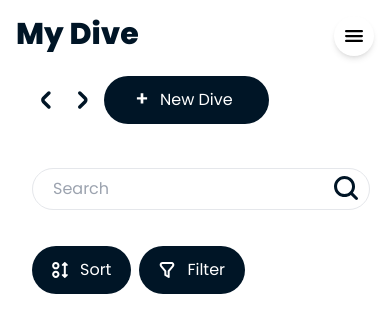
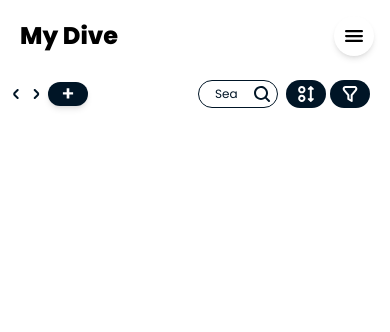
Before and after one commit to roserossssss/dive-site, a Next.js app in the folder diver-application/: page /dashboard/DiveManagement in a window 390 px wide. Shown: the top 332 px of the page. Built offline with nearby package versions, Linux system fonts and the light colour scheme.

Commit message:
Updated Dive Management Page
- fixed other elements from flowing onto a new line
- updated the page layout to be fully responsive across various screen sizes

```diff
--- a/diver-application/app/dashboard/DiveManagement/page.tsx
+++ b/diver-application/app/dashboard/DiveManagement/page.tsx
@@ -85,62 +85,65 @@ const confirmDelete = () => {
   return (
     <div>
     {/* Header Section */}
-    <div className="fixed top-0 left-0 w-full bg-white z-10 p-4 rounded-t-2xl md:pl-80">
-    <h2 className="text-3xl font-bold text-[#001526]">My Dive</h2>
+    <div className="fixed top-0 left-0 w-full bg-white z-10 p-3 rounded-t-2xl md:pl-80">
+    <h2 className="text-2xl p-2 sm:text-2xl md:text-3xl text-black font-bold">My Dive</h2>
     </div>
-
-
     {/* Controls */}
-    <div className="flex flex-wrap items-center justify-between gap-4 mt-8 ml-3">
-      <div className="flex items-center space-x-2">
+    <div className="flex items-center justify-between gap-1 md:gap-4 mt-8 flex-nowrap">
+      <div className="flex items-center space-x-1">
         <img
           src="/leftarrow.svg"
           alt="Left Arrow"
-          className="w-7 h-7 cursor-pointer mt-6"
+          className="w-4 md:w-7 lg:w-8 h-5 sm:h-6 md:h-7 lg:h-8 cursor-pointer -ml-3 mt-7"
         />
         <img
           src="/rightarrow.svg"
           alt="Right Arrow"
-          className="w-7 h-7 cursor-pointer mt-6"
+          className="w-4 md:w-7 lg:w-8 h-5 sm:h-6 md:h-7 lg:h-8 cursor-pointer -ml-3 mt-7"
         />
         <button
           onClick={() => router.push("/dashboard/DiveManagement/add")}
-          className="bg-[#001526] text-white px-9 py-3 rounded-full flex items-center gap-2 mt-6"
+          className="flex items-center justify-center gap-2 sm:gap-3 px-3 sm:px-5 py-2 text-xs md:sm font-medium text-white bg-[#001526] rounded-full shadow-md transition duration-200 w-10 md:w-16 lg:w-52 h-6 md:h-12 lg:h-12 mt-7"
         >
           <img
           src="/plus.svg"
           alt="Plus"
-          className="w-3 h-3 -mt-1 -ml-1 transition-transform duration-300"
+          className="w-3 md:w-4 lg:w-5 h-3 md:h-4 lg:h-3.5 -mt-0.5"
           />
-          <span className="text-white font-medium ml-1">New Dive</span>
+          <span className="text-xs md:text-base lg:text-lg sm: ml-2 md:-ml-0.5 lg:-ml-1 hidden lg:inline">New Dive</span>
         </button>
       </div>
 
-      <div className="flex flex-wrap gap-4 mt-1">
         {/* Search */}
-        <div className="relative w-full mt-1 sm:w-auto">
+        <div className="flex items-center gap-8 mt-7">
+        <div className="relative group -ml-7">
         <input
           type="text"
           placeholder="Search"
-            className="border rounded-full bg-black px-5 py-2 w-full mt-5 sm:w-[400px] placeholder:text-medium bg-white"
-            value={searchTerm}
-            onChange={(e) => setSearchTerm(e.target.value)}
+          className="relative flex items-center border border-[#001526] placeholder-[#001526] bg-white text-black rounded-full
+            w-20 md:w-32 lg:w-70 h-7 md:h-12 lg:h-12 pl-4 pr-10 text-xs sm:text-base
+            focus:ring-2 focus:ring-black focus:border-blue-500
+            ml-auto transition-all duration-300 ease-in-out
+            group-hover:w-40 group-focus-within:w-60 md:group-hover:w-60 md:group-focus-within:w-80 "
+          aria-label="Search certificate"
         />
         <img
           src="/search.svg"
           alt="Search"
-            className="absolute right-3 mt-5 top-2 w-6 h-6"
+          className="absolute right-2 lg:right-5 top-1/2 transform -translate-y-1/2
+            w-4 sm:w-5 md:w-6 h-4 sm:h-5 md:h-6"
         />
       </div>
 
+
         {/* Sort Dropdown */}
-        <div className="relative mt-5 ">
+        <div className="relative ml-4">
             <button
               onClick={() => setSortDropdownOpen(!sortDropdownOpen)}
-              className="bg-[#001526] text-white px-5 py-3 rounded-full flex items-center gap-3"
+              className="bg-[#001526] text-white w-10 md:w-16 lg:w-28 h-7 md:h-12 lg:h-54 rounded-full flex items-center justify-center gap-2 text-xs md:text-sm lg:text-lg -ml-10"
             >
-              <img src="/sort.svg" alt="Sort button" className="w-4 h-4" />
-              Sort
+              <img src="/sort.svg" alt="Sort button" className="w-4 md:w-5 lg:w-7 h-4 md:h-5 lg:h-7" />
+              <span className="hidden lg:inline">Sort</span>
             </button>
             {sortDropdownOpen && (
               <div className="absolute right-20 mt-2 p-1 bg-white shadow-lg rounded-lg z-50">
@@ -158,13 +161,13 @@ const confirmDelete = () => {
           </div>
 
           {/* Filter Dropdown */}
-          <div className="relative mt-5 -ml-7 px-5">
+          <div className="relative">
             <button
               onClick={() => setFilterDropdownOpen(!filterDropdownOpen)}
-              className="bg-[#001526] text-white px-5 py-3 rounded-full flex items-center gap-3"
+              className="bg-[#001526] text-white w-10 md:w-16 lg:w-28 h-7 md:h-12 lg:h-54 rounded-full flex items-center justify-center gap-2 text-xs md:text-sm lg:text-lg -ml-7"
             >
-              <img src="/filter.svg" alt="Filter button" className="w-4 h-4" />
-              Filter
+              <img src="/filter.svg" alt="Filter button" className="w-4 md:w-5 lg:w-7 h-4 md:h-5 lg:h-7" />
+              <span className="hidden lg:inline">Filter</span>
             </button>
             {filterDropdownOpen && (
               <div className="absolute right-0 mt-2 p-1 bg-white shadow-lg rounded-lg z-50">
```
Lines whose indentation alone changed are shown as unchanged.
